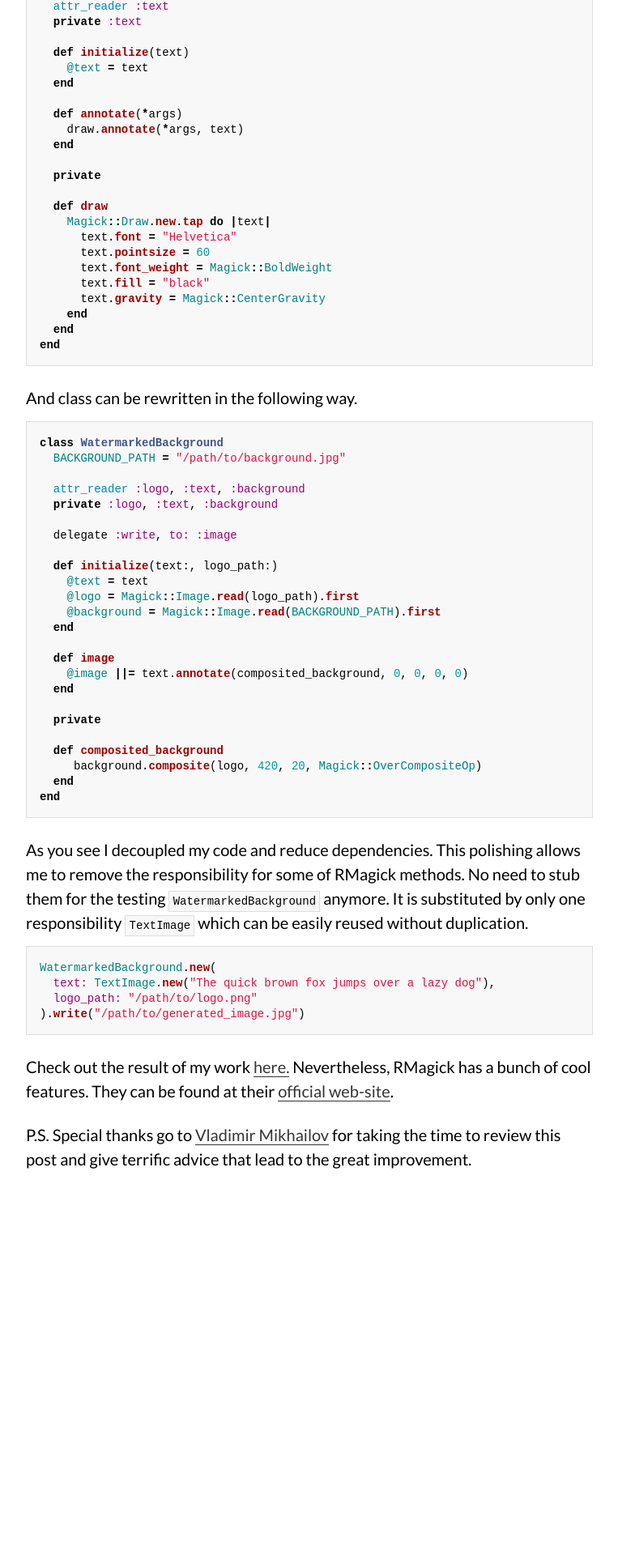
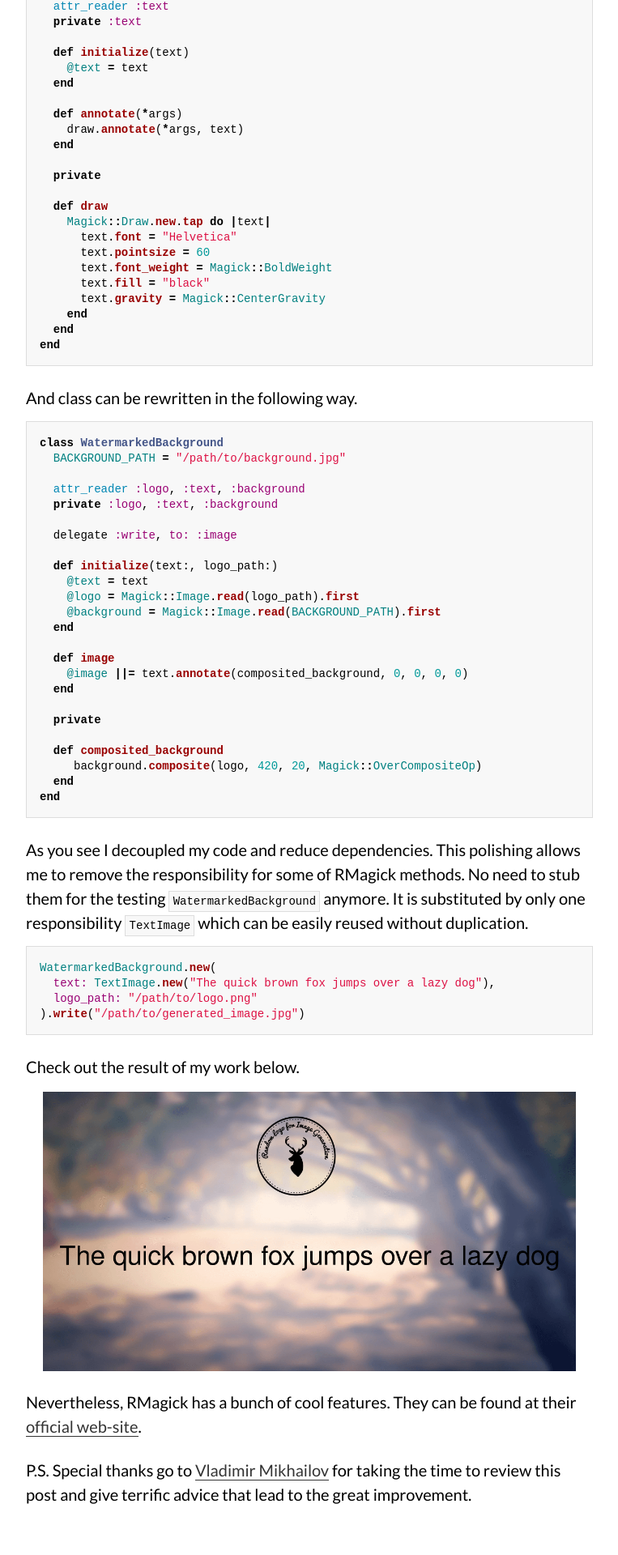
Before and after one commit to ArturMinnullin/arturminnullin.github.io, a Jekyll site: the page built from _posts/2015-07-31-image-generation-with-rmagick-and-single-responsibility-principle.markdown, in a window 1280 px wide. Shown: the part 3275-5195 px from the top of the page at 81% size, without its empty margins (258-1021 px from the left). Built offline with Jekyll 4.4.1, drawn with Linux system fonts in a browser that asks for light colours; nearby versions of some CDN libraries; Markdown is read by kramdown in place of the engine named in the settings; before the commit the page ends 4781 px from its top, so only the background shows below that.

Commit message:
Insert image directly into the post

````diff
--- a/_posts/2015-07-31-image-generation-with-rmagick-and-single-responsibility-principle.markdown
+++ b/_posts/2015-07-31-image-generation-with-rmagick-and-single-responsibility-principle.markdown
@@ -159,7 +159,9 @@ WatermarkedBackground.new(
 ).write("/path/to/generated_image.jpg")
 ```
 
-Check out the result of my work [here.](https://gist.github.com/ArturMinnullin/15ac6b602282089476c9) Nevertheless, RMagick has a bunch of cool features. They can be found at their [official web-site](https://rmagick.github.io/).
+Check out the result of my work below.
+![Result]({{ site.url }}/assets/generated_image.png)
+Nevertheless, RMagick has a bunch of cool features. They can be found at their [official web-site](https://rmagick.github.io/).
 
 
 P.S. Special thanks go to [Vladimir Mikhailov](https://github.com/VladimirMikhailov) for taking the time to review this post and give terrific advice that lead to the great improvement.
--- a/_sass/modules/_post.scss
+++ b/_sass/modules/_post.scss
@@ -16,6 +16,11 @@
   ol, ul {
     padding: 1.2em 1.3em;
   }
+
+  img {
+    padding: 0.8em 3%;
+    width: 94%;
+  }
 }
 
 :not(pre) > code {
````
Also changed, not shown: assets/generated_image.png (added).
